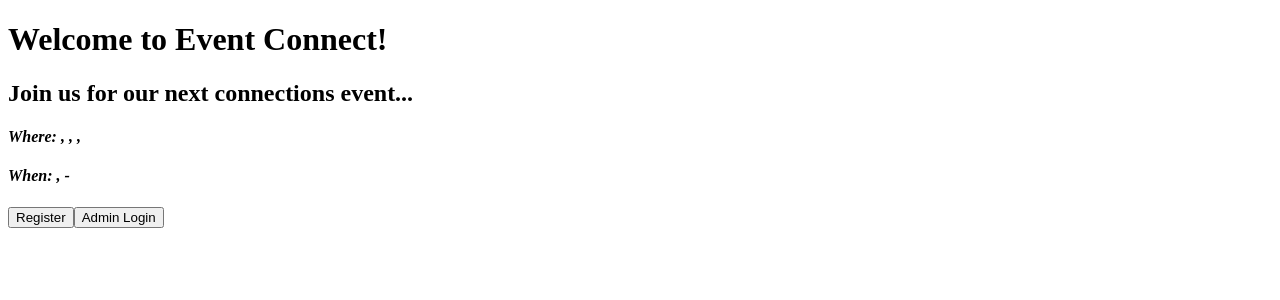
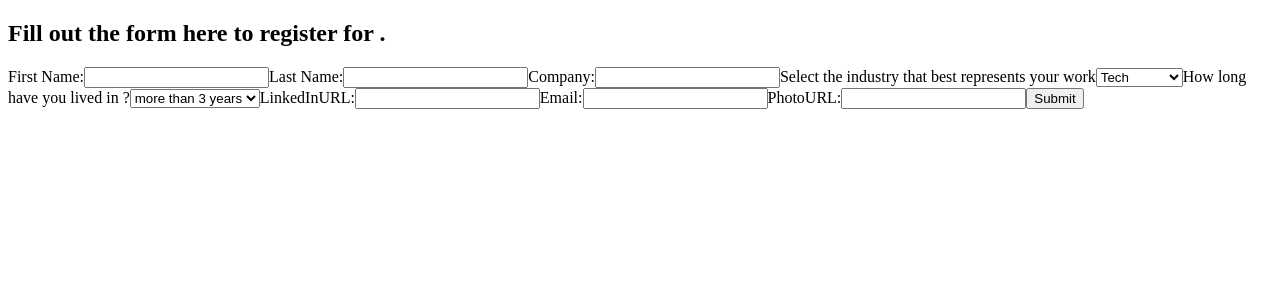
Before and after one commit to marymatt504/connect, a React app: page / in a window 1280 px wide. Both pictures are taken after a click on the button "Register". Shown: the top 300 px of the page. Built offline with nearby package versions, Linux system fonts and the light colour scheme; no server answers; the HTML template or start-up script is replaced by a standard one.

Commit message:
begin database methods and implementaiton of routes for addAttendee / registration

```diff
--- a/client/src/components/App.jsx
+++ b/client/src/components/App.jsx
@@ -1,5 +1,6 @@
 import React from 'react';
 import EventHome from './EventHome.jsx'
+import RegistrationForm from './RegistrationForm.jsx';
 const $ = require('jquery');
 
 class App extends React.Component {
@@ -7,7 +8,7 @@ class App extends React.Component {
     super(props);
     this.state = {
       // user can be guest or admin
-      user: '',
+      user: 'admin',
       view: 'home',
       eventId: 1,
       eventData: {
@@ -43,8 +44,10 @@ class App extends React.Component {
   }
 
   handleRegister() {
-    console.log('clicked register!')
+    // console.log('clicked register!')
+    this.setState({ view: 'register', user: 'guest' });
   }
+
 
   componentDidMount() {
     this.updateEventData(this.state.eventId);
@@ -58,6 +61,13 @@ class App extends React.Component {
         <EventHome eventData={this.state.eventData} handleRegister={this.handleRegister} />
       </div>)
     }
+    if (this.state.view === 'register') {
+      return (
+        <div>
+          <RegistrationForm eventData={this.state.eventData} updateEventData={this.updateEventData} />
+        </div>
+      )
+    }
 
   }
 }
--- /dev/null
+++ b/client/src/components/RegistrationForm.jsx
@@ -0,0 +1,124 @@
+import React from 'react';
+
+// receieves from props updateEventData to update the state after post
+
+class RegistrationForm extends React.Component {
+
+  constructor(props) {
+    super(props);
+    this.state = {
+      firstName: '',
+      lastName: '',
+      company: '',
+      industry: '',
+      local: false,
+      linkedInURL: '',
+      email: '',
+      photoURL: ''
+    };
+
+    this.handleChange = this.handleChange.bind(this);
+    this.handleSubmit = this.handleSubmit.bind(this);
+
+  }
+
+  handleSubmit(event) {
+    // post to database
+    $.ajax({
+      method: 'POST',
+      url: `api/attendees`,
+      type: 'application/json',
+      data: JSON.stringify(this.state),
+      success: data => {
+        // on success, i want to capture the id for this attendee
+        // and save it in the App state
+        console.log('data posted!');
+
+        this.setState({
+          firstName: '',
+          lastName: '',
+          company: '',
+          industry: '',
+          local: false,
+          linkedInURL: '',
+          email: '',
+          photoURL: ''
+        });
+        this.props.updateEventData();
+        event.preventDefault();
+      },
+      error: (error) => console.log(error.message)
+    })
+
+
+
+  }
+
+  handleChange(event) {
+    this.setState({ [event.target.name]: event.target.value });
+  }
+
+  render() {
+    return (
+      <div>
+        <h2>Fill out the form here to register for {this.props.eventData.title}.</h2>
+        <form onSubmit={this.handleSubmit}>
+          <label>
+            First Name:
+            <input type="text" name='firstName' value={this.state.firstName} onChange={this.handleChange} />
+          </label>
+
+          <label>
+            Last Name:
+          <input type="text" name='lastName' value={this.state.lastName} onChange={this.handleChange} />
+          </label>
+
+          <label>
+            Company:
+          <input type="text" name='company' value={this.state.company} onChange={this.handleChange} />
+          </label>
+
+          <label>
+            Select the industry that best represents your work
+          <select value={this.state.industry} name='industry' onChange={this.handleChange}>
+              <option value="tech">Tech</option>
+              <option value="healthcare">Healthcare</option>
+              <option value="nonprofit">Nonprofit</option>
+              <option value="law">Law</option>
+              <option value="finance">Finance</option>
+              <option value="marketing">Marketing</option>
+              <option value="other">Other</option>
+            </select>
+          </label>
+
+          <label>
+            How long have you lived in {this.props.eventData.city} ?
+          <select value={this.state.local} name='local' onChange={this.handleChange}>
+              <option value={true}>3 years or less</option>
+              <option value={false}>more than 3 years</option>
+            </select>
+          </label>
+
+          <label>
+            LinkedInURL:
+          <input type="text" name='linkedInURL' value={this.state.linkedIn} onChange={this.handleChange} />
+          </label>
+
+          <label>
+            Email:
+          <input type="text" name='email' value={this.state.email} onChange={this.handleChange} />
+          </label>
+
+          <label>
+            PhotoURL:
+          <input type="text" name='photoURL' value={this.state.photo} onChange={this.handleChange} />
+          </label>
+
+          <input type="submit" value="Submit" />
+        </form>
+      </div>
+    );
+  }
+}
+
+export default RegistrationForm;
```
Also changed, not shown: database/index.js (+19 -2 lines), 2 other files (tests, documents, lock files or other folders).
